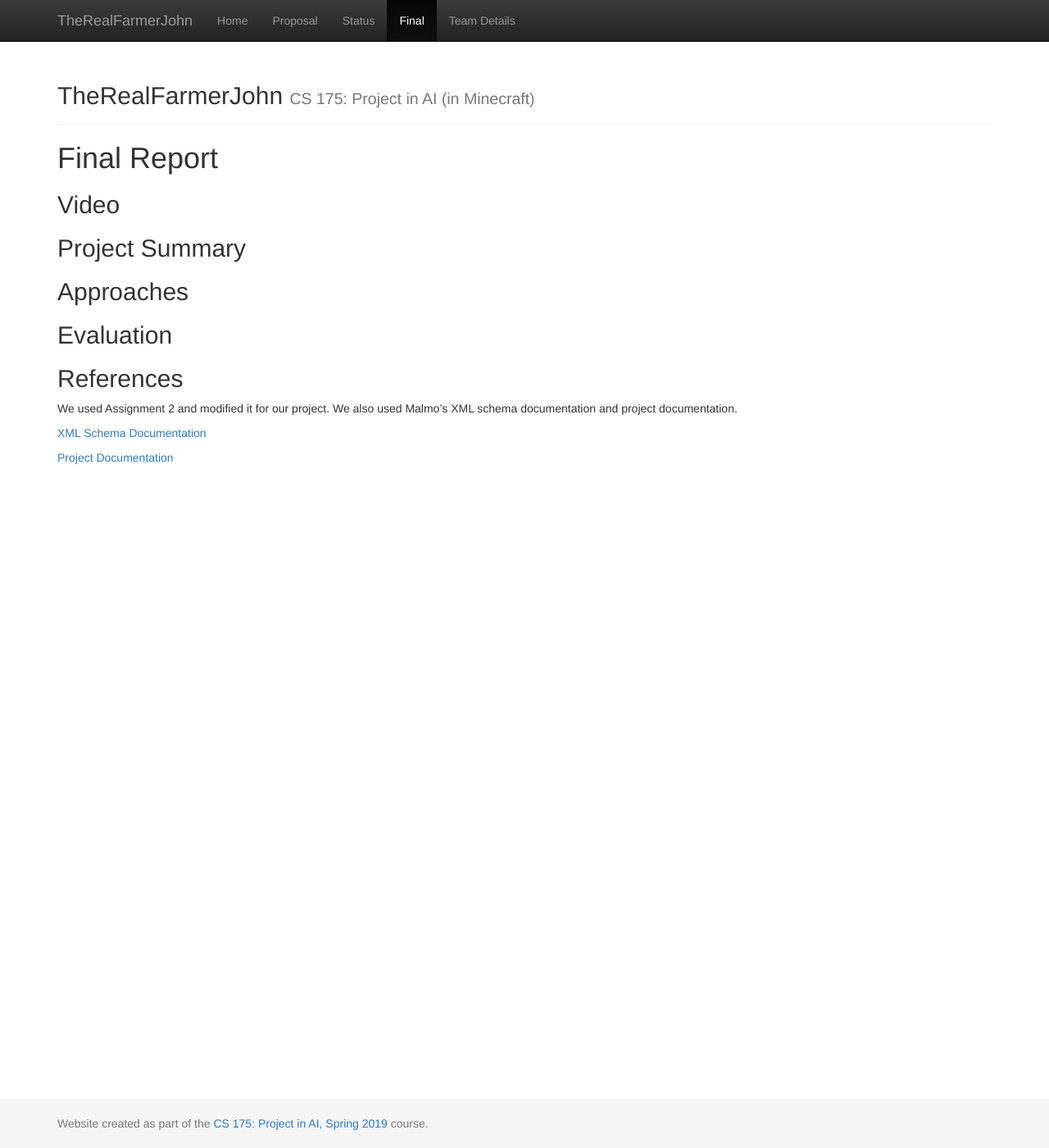
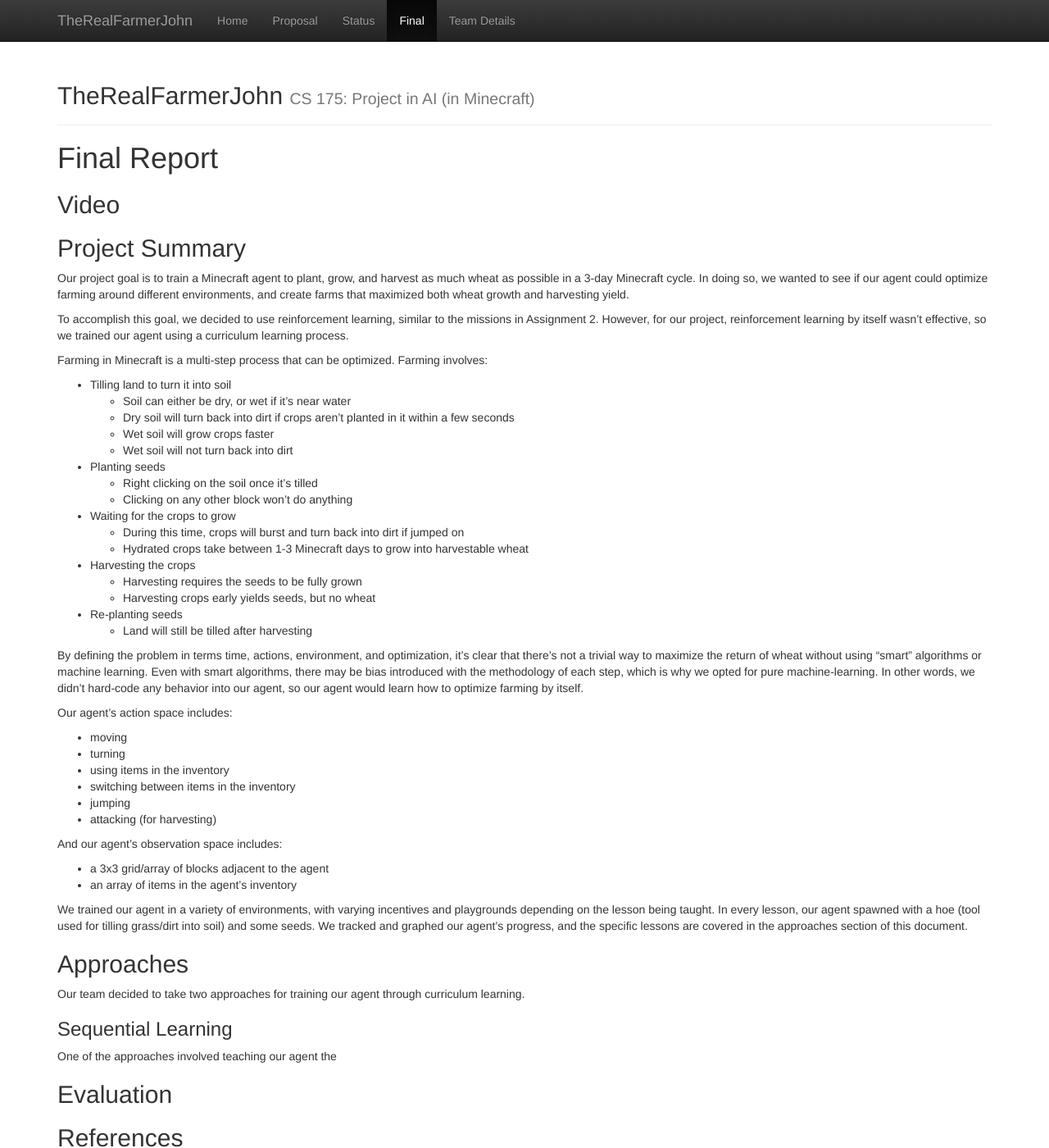
Before and after one commit to erikchomez/TheRealFarmerJohn, a Jekyll site: the page built from docs/final.md, in a window 1280 px wide and 1400 px high. Shown: the whole window at 82% size. Built offline with Jekyll 4.4.1, drawn with Linux system fonts in a browser that asks for light colours.

Commit message:
- Added wheat return algo - Updated final.md

```diff
--- a/docs/final.md
+++ b/docs/final.md
@@ -8,8 +8,62 @@
 ## Video
 
 ## Project Summary
+Our project goal is to train a Minecraft agent to plant, grow, and harvest
+as much wheat as possible in a 3-day Minecraft cycle. In doing so, we wanted
+to see if our agent could optimize farming around different environments,
+and create farms that maximized both wheat growth and harvesting yield.
+
+To accomplish this goal, we decided to use reinforcement learning, similar to the missions in Assignment 2.
+However, for our project, reinforcement learning by itself wasn't effective, so
+we trained our agent using a curriculum learning process.
+
+Farming in Minecraft is a multi-step process that can be optimized. Farming involves:
+* Tilling land to turn it into soil
+  * Soil can either be dry, or wet if it's near water
+  * Dry soil will turn back into dirt if crops aren't planted in it within a few seconds
+  * Wet soil will grow crops faster
+  * Wet soil will not turn back into dirt
+* Planting seeds
+  * Right clicking on the soil once it's tilled
+  * Clicking on any other block won't do anything
+* Waiting for the crops to grow
+  * During this time, crops will burst and turn back into dirt if jumped on
+  * Hydrated crops take between 1-3 Minecraft days to grow into harvestable wheat
+* Harvesting the crops
+  * Harvesting requires the seeds to be fully grown
+  * Harvesting crops early yields seeds, but no wheat
+* Re-planting seeds
+  * Land will still be tilled after harvesting
+
+By defining the problem in terms time, actions, environment, and optimization, it's clear that
+there's not a trivial way to maximize the return of wheat without using "smart"
+algorithms or machine learning. Even with smart algorithms, there may be bias
+introduced with the methodology of each step, which is why we opted for pure
+machine-learning. In other words, we didn't hard-code any behavior into our agent,
+so our agent would learn how to optimize farming by itself.
+
+Our agent's action space includes:
+* moving
+* turning
+* using items in the inventory
+* switching between items in the inventory
+* jumping
+* attacking (for harvesting)
+
+And our agent's observation space includes:
+* a 3x3 grid/array of blocks adjacent to the agent
+* an array of items in the agent's inventory
+
+We trained our agent in a variety of environments, with varying incentives and
+playgrounds depending on the lesson being taught. In every lesson, our agent
+spawned with a hoe (tool used for tilling grass/dirt into soil) and some seeds.
+We tracked and graphed our agent's progress, and the specific lessons are covered
+in the approaches section of this document.
 
 ## Approaches
+Our team decided to take two approaches for training our agent through curriculum learning.
+### Sequential Learning
+One of the approaches involved teaching our agent the
 
 ## Evaluation
 
--- a/code/main.py
+++ b/main.py
@@ -1,4 +1,4 @@
-from agents.farmer import Farmer
+from farmer import Farmer
 import ray
 from ray.rllib.agents import ppo
 from pathlib import Path
```
Also changed, not shown: farmer.py (+28 -14 lines).
